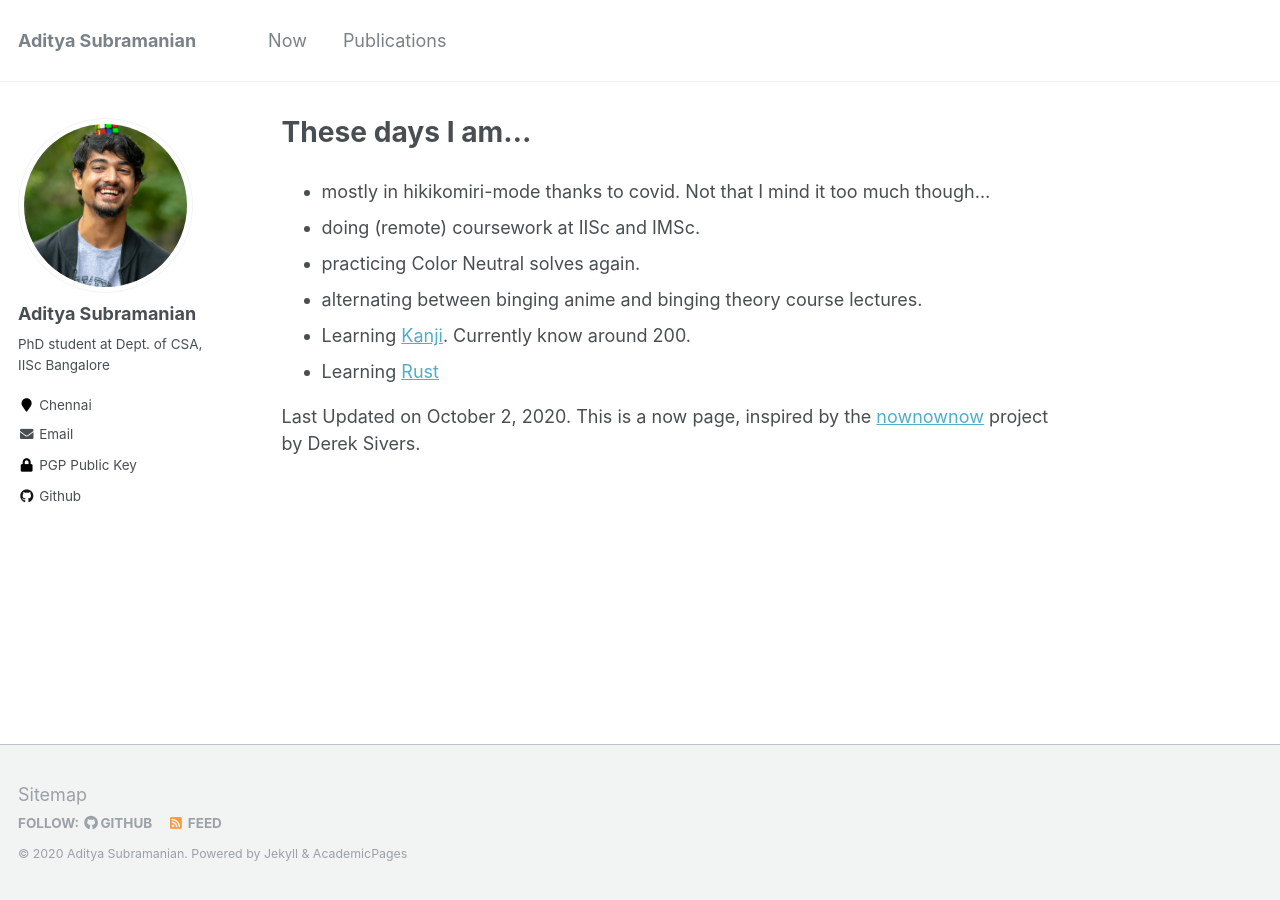
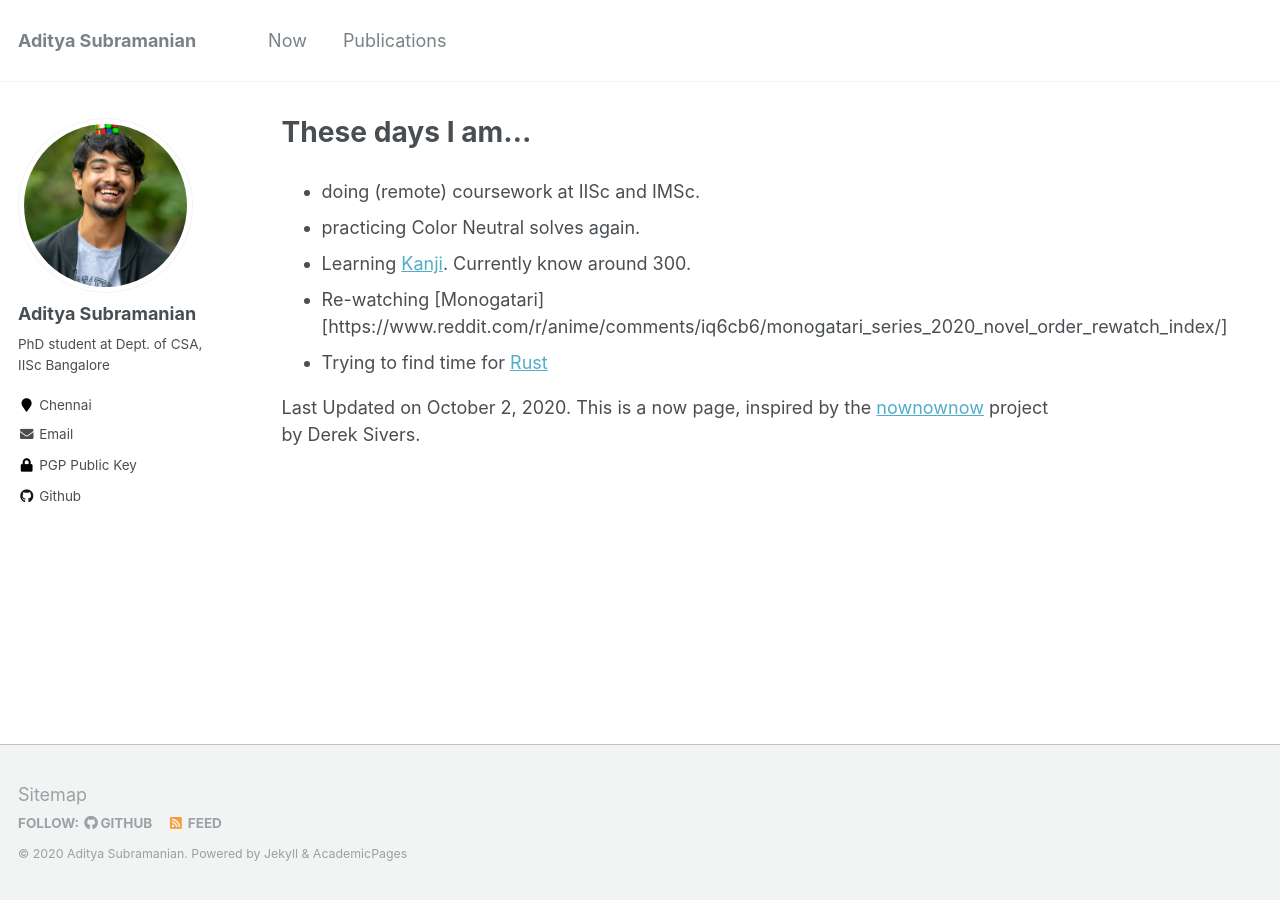
Before and after one commit to adisubru/adisubru.github.io, a Jekyll site: the page built from _pages/now.md, in a window 1280 px wide. Built offline with Jekyll 4.4.1, drawn with Linux system fonts in a browser that asks for light colours.

Commit message:
now update

```diff
--- a/_pages/now.md
+++ b/_pages/now.md
@@ -5,12 +5,11 @@ excerpt: "What I'm doing now"
 author_profile: true
 ---
 
- - mostly in hikikomiri-mode thanks to covid. Not that I mind it too much though...
  - doing (remote) coursework at IISc and IMSc.
  - practicing Color Neutral solves again.
- - alternating between binging anime and binging theory course lectures.
- - Learning [Kanji](https://www.kanjidamage.com/). Currently know around 200.
- - Learning [Rust](https://github.com/rust-lang/rustlings/)
+ - Learning [Kanji](https://www.kanjidamage.com/). Currently know around 300.
+ - Re-watching [Monogatari][https://www.reddit.com/r/anime/comments/iq6cb6/monogatari_series_2020_novel_order_rewatch_index/]
+ - Trying to find time for [Rust](https://github.com/rust-lang/rustlings/)
 
 
 Last Updated on October 2, 2020. This is a now page, inspired by the [nownownow](https://nownownow.com/) project by Derek Sivers.
```
